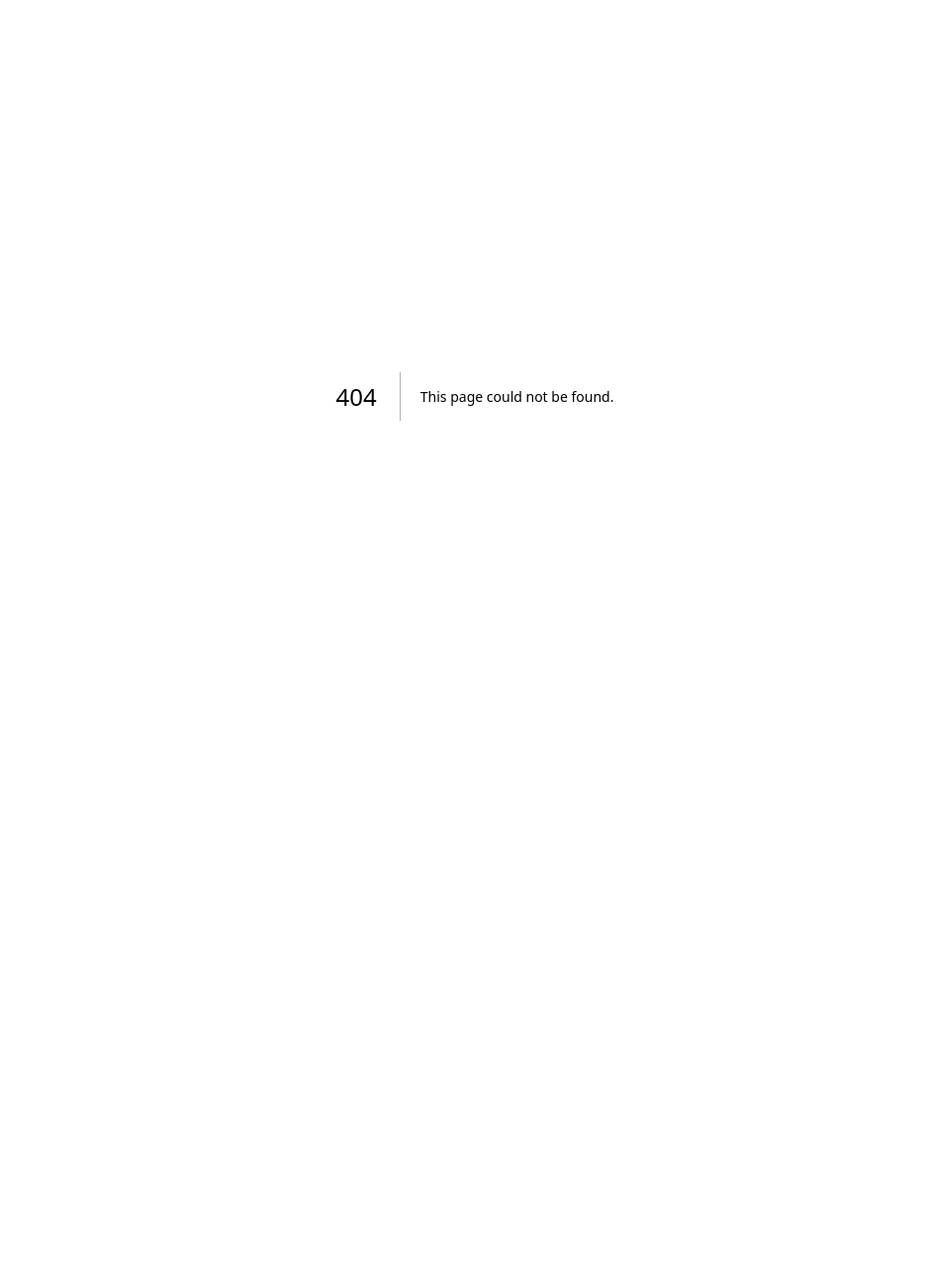
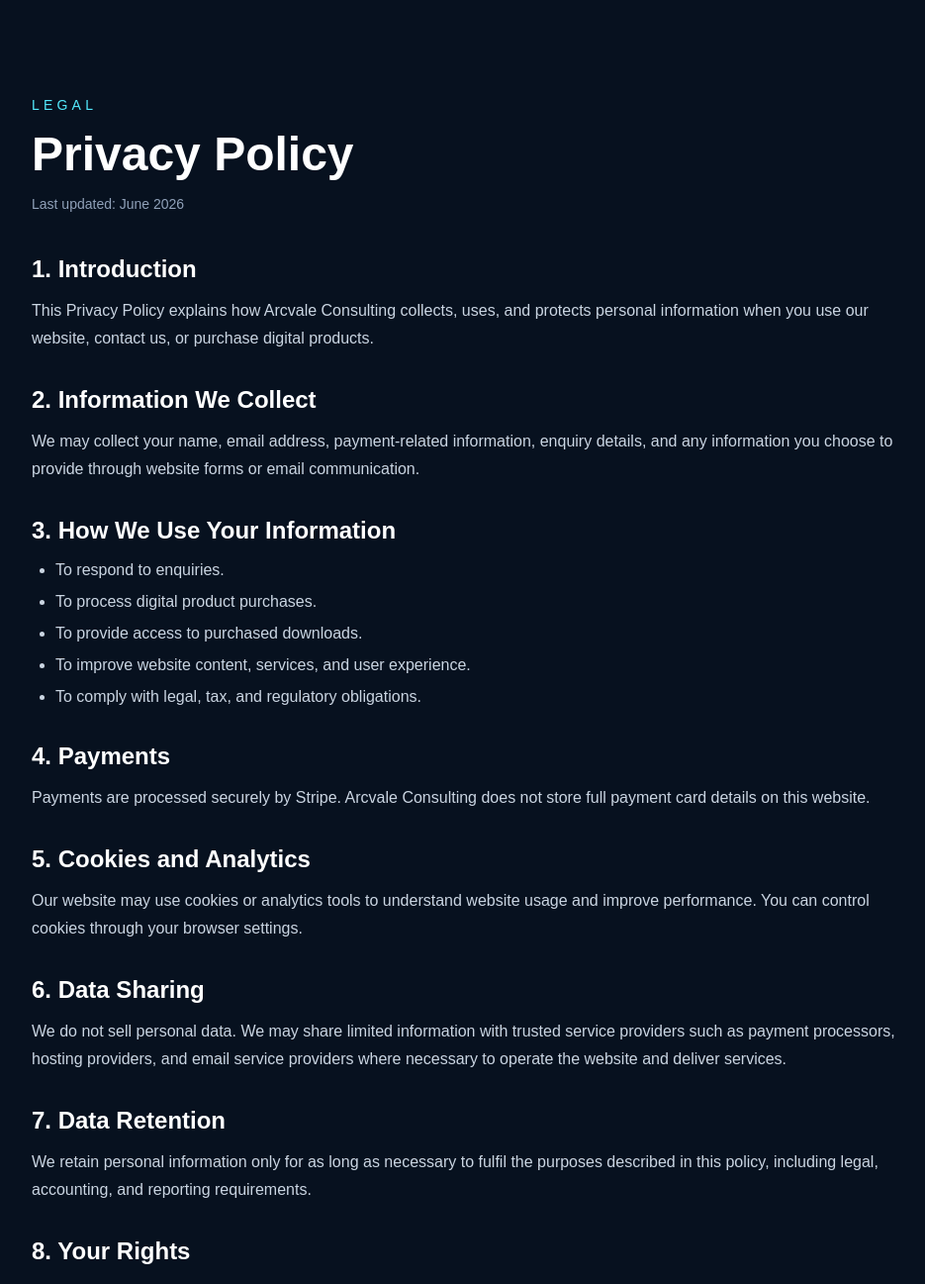
Before and after one commit to 558nina/nina-enterprise-portfolio, a Next.js app: page /privacy in a window 1280 px wide. Before the commit this address had no page. Shown: the top 1297 px of the page at 99% size, without its empty margins (160-1095 px from the left). Before the commit the page ends 800 px from the top, so only its background shows below. Built offline with nearby package versions, Linux system fonts and the light colour scheme.

Commit message:
Add privacy policy page

```diff
--- /dev/null
+++ b/app/privacy/page.tsx
@@ -0,0 +1,142 @@
+export default function PrivacyPage() {
+  return (
+    <main className="min-h-screen bg-[#07111F] px-6 py-24 text-white">
+      <div className="mx-auto max-w-4xl">
+        <p className="mb-4 text-sm uppercase tracking-[0.3em] text-cyan-300">
+          Legal
+        </p>
+
+        <h1 className="text-4xl font-bold md:text-5xl">Privacy Policy</h1>
+
+        <p className="mt-4 text-sm text-slate-400">
+          Last updated: June 2026
+        </p>
+
+        <div className="mt-10 space-y-8 text-slate-300">
+          <section>
+            <h2 className="text-2xl font-semibold text-white">
+              1. Introduction
+            </h2>
+            <p className="mt-3 leading-7">
+              This Privacy Policy explains how Arcvale Consulting collects,
+              uses, and protects personal information when you use our website,
+              contact us, or purchase digital products.
+            </p>
+          </section>
+
+          <section>
+            <h2 className="text-2xl font-semibold text-white">
+              2. Information We Collect
+            </h2>
+            <p className="mt-3 leading-7">
+              We may collect your name, email address, payment-related
+              information, enquiry details, and any information you choose to
+              provide through website forms or email communication.
+            </p>
+          </section>
+
+          <section>
+            <h2 className="text-2xl font-semibold text-white">
+              3. How We Use Your Information
+            </h2>
+            <ul className="mt-3 list-disc space-y-2 pl-6">
+              <li>To respond to enquiries.</li>
+              <li>To process digital product purchases.</li>
+              <li>To provide access to purchased downloads.</li>
+              <li>To improve website content, services, and user experience.</li>
+              <li>To comply with legal, tax, and regulatory obligations.</li>
+            </ul>
+          </section>
+
+          <section>
+            <h2 className="text-2xl font-semibold text-white">
+              4. Payments
+            </h2>
+            <p className="mt-3 leading-7">
+              Payments are processed securely by Stripe. Arcvale Consulting does
+              not store full payment card details on this website.
+            </p>
+          </section>
+
+          <section>
+            <h2 className="text-2xl font-semibold text-white">
+              5. Cookies and Analytics
+            </h2>
+            <p className="mt-3 leading-7">
+              Our website may use cookies or analytics tools to understand
+              website usage and improve performance. You can control cookies
+              through your browser settings.
+            </p>
+          </section>
+
+          <section>
+            <h2 className="text-2xl font-semibold text-white">
+              6. Data Sharing
+            </h2>
+            <p className="mt-3 leading-7">
+              We do not sell personal data. We may share limited information
+              with trusted service providers such as payment processors, hosting
+              providers, and email service providers where necessary to operate
+              the website and deliver services.
+            </p>
+          </section>
+
+          <section>
+            <h2 className="text-2xl font-semibold text-white">
+              7. Data Retention
+            </h2>
+            <p className="mt-3 leading-7">
+              We retain personal information only for as long as necessary to
+              fulfil the purposes described in this policy, including legal,
+              accounting, and reporting requirements.
+            </p>
+          </section>
+
+          <section>
+            <h2 className="text-2xl font-semibold text-white">
+              8. Your Rights
+            </h2>
+            <p className="mt-3 leading-7">
+              Depending on your location, you may have rights to access,
+              correct, delete, restrict, or object to the use of your personal
+              data. You may also request a copy of the information we hold about
+              you.
+            </p>
+          </section>
+
+          <section>
+            <h2 className="text-2xl font-semibold text-white">
+              9. Security
+            </h2>
+            <p className="mt-3 leading-7">
+              We take reasonable steps to protect personal information, but no
+              method of transmission or storage is completely secure.
+            </p>
+          </section>
+
+          <section>
+            <h2 className="text-2xl font-semibold text-white">
+              10. Contact
+            </h2>
+            <p className="mt-3 leading-7">
+              For privacy-related questions, please contact:
+            </p>
+
+            <a
+              href="mailto:info@arcvaleconsulting.com"
+              className="mt-3 inline-block text-cyan-300 hover:text-cyan-200"
+            >
+              info@arcvaleconsulting.com
+            </a>
+
+            <p className="mt-4 leading-7">
+              Arcvale Consulting
+              <br />
+              United Kingdom
+            </p>
+          </section>
+        </div>
+      </div>
+    </main>
+  );
+}
--- a/components/Footer.tsx
+++ b/components/Footer.tsx
@@ -47,6 +47,10 @@ export default function Footer() {
             Terms & Conditions
           </a>
 
+          <a href="/privacy" className="hover:text-cyan-300">
+            Privacy Policy
+          </a>
+
           <a href="#" className="hover:text-cyan-300">
             LinkedIn
           </a>
```
